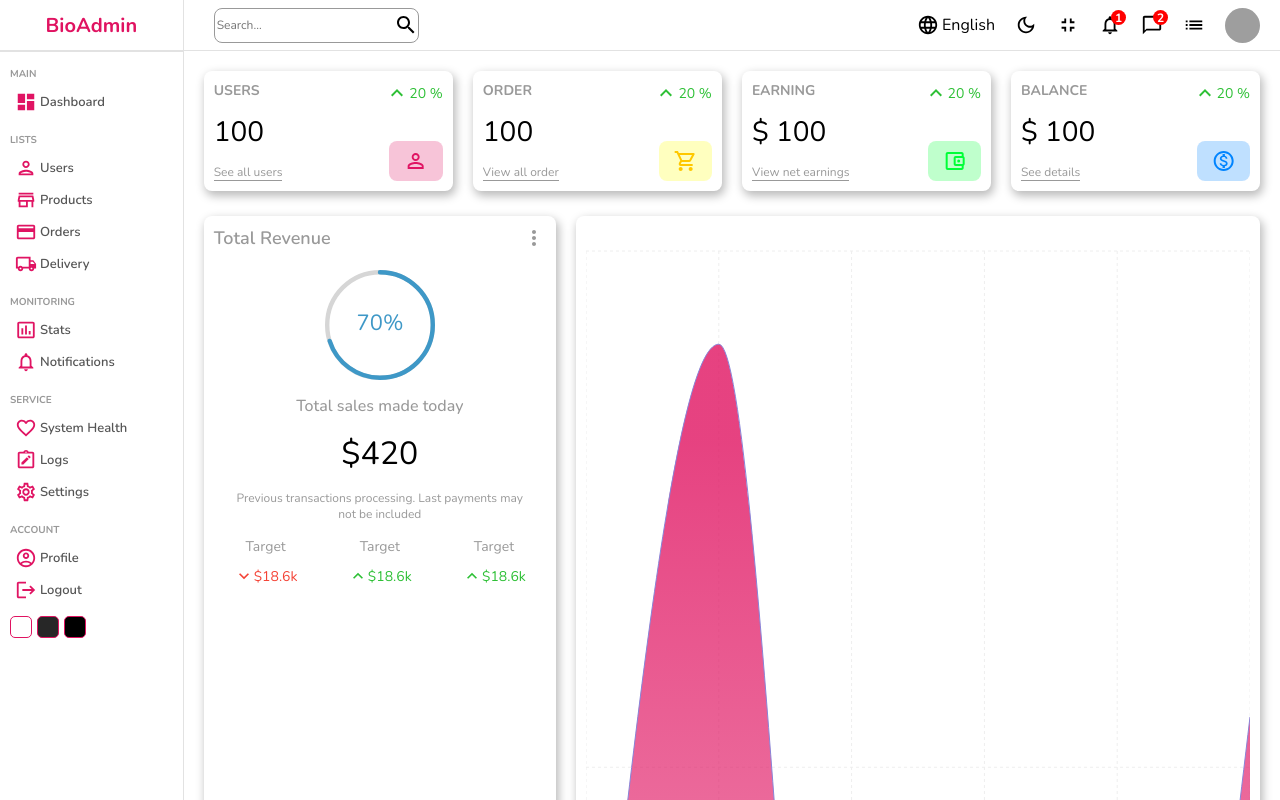
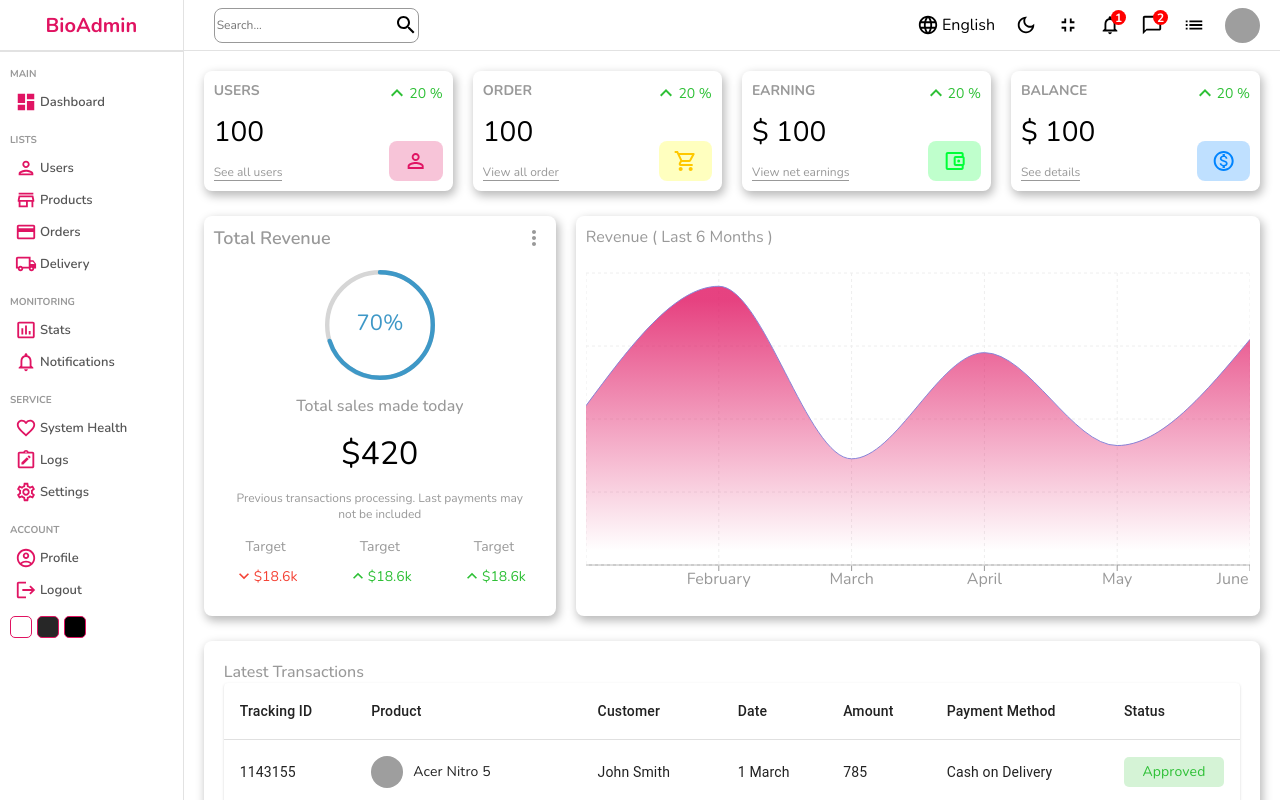
Before and after one commit to amasin76/admin-dashboard-react, a React (Create React App) app: page / in a window 1280 px wide. Shown: the top 800 px of the page. Built offline with nearby package versions, Linux system fonts and the light colour scheme; grey boxes are pictures that could not be loaded.

Commit message:
pass props "aspect, title" to Chart

```diff
--- a/src/pages/home/Home.jsx
+++ b/src/pages/home/Home.jsx
@@ -20,7 +20,7 @@ const Home = () => {
         </div>
         <div className="charts">
           <Featured />
-          <Chart />
+          <Chart aspect={2 / 1} title={"Revenue ( Last 6 Months )"} />
         </div>
         <div className="listContainer">
           <div className="listTitle">Latest Transactions</div>
```
